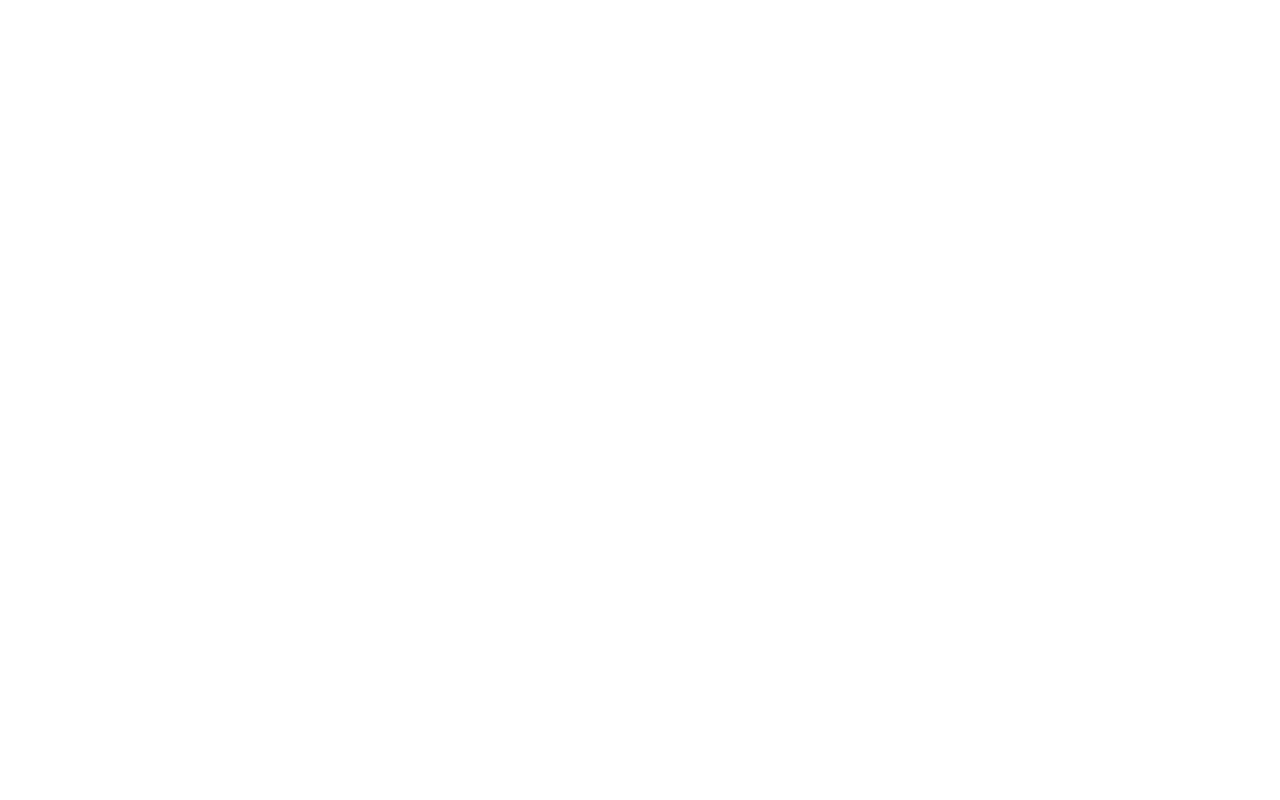
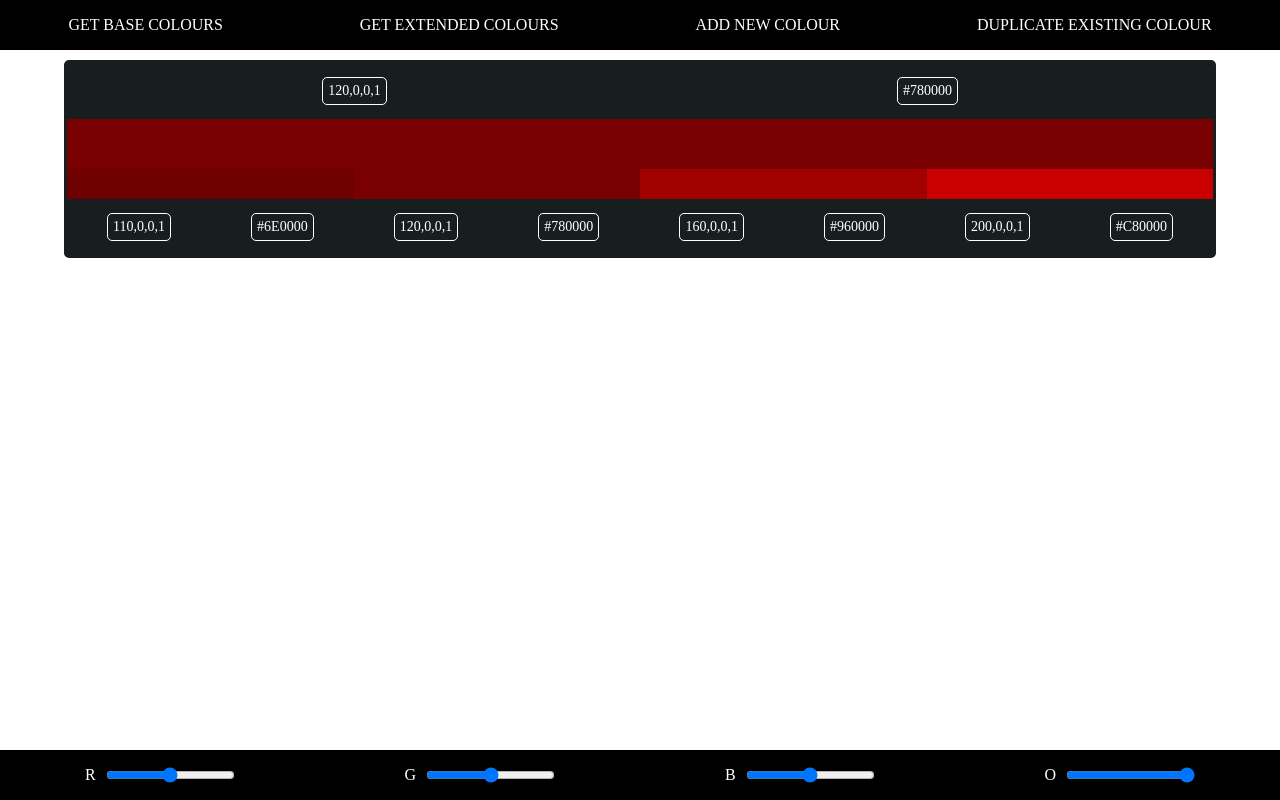
Before and after one commit to GabrielDCelery/practice-colourpicker-angularjs, a website: page public/index.html in a window 1280 px wide. Drawn offline with nearby package versions, Linux system fonts and the light colour scheme; files that its build step writes are made by us from their sources.

Commit message:
Added basic styling and design to the application

```diff
--- a/public/index.html
+++ b/public/index.html
@@ -7,6 +7,75 @@
 </head>
 <body>
 
+	<nav>
+		<ul class="navButtons">
+			<li id="getBasePalette">GET BASE COLOURS</li>
+			<li id="getExtendedPalette">GET EXTENDED COLOURS</li>
+			<li>ADD NEW COLOUR</li>
+			<li>DUPLICATE EXISTING COLOUR</li>
+		</ul>
+	</nav>
+
+	<main>
+		<ul>
+			<li class="monochromatic">
+				<div class="colourValueBox">
+					<div class="baseColourValues">
+						<p class="rgbaValue">120,0,0,1</p>
+						<p class="hexValue">#780000</p>
+					</div>
+				</div>
+				<div class="colourBox">
+					<div class="baseColour" style="background-color: rgba(120,0,0,1);"></div>
+				</div>
+				<div class="colourBox">
+					<div class="tintColour" style="background-color: rgba(110,0,0,1);"></div>
+					<div class="tintColour" style="background-color: rgba(120,0,0,1);"></div>
+					<div class="tintColour" style="background-color: rgba(160,0,0,1);"></div>
+					<div class="tintColour" style="background-color: rgba(200,0,0,1);"></div>
+				</div>
+				<div class="colourValueBox">
+					<div class="tintColourValues">
+						<p class="rgbaValue">110,0,0,1</p>
+						<p class="hexValue">#6E0000</p>
+					</div>
+					<div class="tintColourValues">
+						<p class="rgbaValue">120,0,0,1</p>
+						<p class="hexValue">#780000</p>
+					</div>
+					<div class="tintColourValues">
+						<p class="rgbaValue">160,0,0,1</p>
+						<p class="hexValue">#960000</p>
+					</div>
+					<div class="tintColourValues">
+						<p class="rgbaValue">200,0,0,1</p>
+						<p class="hexValue">#C80000</p>
+					</div>
+				</div>
+			</li>
+		</ul>
+	</main>
+
+	<footer>
+		<div class="colourAdjuster">
+			<p>R</p>
+			<input type="range" min="0" max="255"></input>
+		</div>
+		<div class="colourAdjuster">
+			<p>G</p>
+			<input type="range" min="0" max="255"></input>
+		</div>
+		<div class="colourAdjuster">
+			<p>B</p>
+			<input type="range" min="0" max="255"></input>
+		</div>
+		<div class="colourAdjuster">
+			<p>O</p>
+			<input type="range" min="0" max="1"></input>
+		</div>
+	</footer>
+
+
 	<script type="text/javascript" src="lib/angular/angular.min.js"></script>
 	<script type="text/javascript" src="js/app.min.js"></script>
 
--- a/src/css/app.css
+++ b/src/css/app.css
@@ -0,0 +1,140 @@
+body {
+	display: block;
+	margin: 10px auto 0;
+	width: 90%;
+	max-width: 1440px;
+	overflow-y: scroll;
+}
+
+ul {
+	margin: 0;
+	padding: 0;
+	list-style: none;
+}
+
+/******************************************************************
+NAVBAR
+******************************************************************/
+
+nav {
+	width: 100%;
+	position: fixed;
+	top: 0;
+	left: 0;
+}
+
+.navButtons {
+	height: 50px;
+	display: flex;
+	justify-content: space-around;
+}
+
+.navButtons li {
+	display: flex;
+	flex-grow: 1;
+	justify-content: center;
+	align-items: center;
+	color: #fff;
+	background-color: #000;
+	cursor: pointer;
+	transition: all 1s;
+}
+
+.navButtons li:hover {
+	background-color: #3F5056;
+}
+
+/******************************************************************
+COLOUR BOXES
+******************************************************************/
+main {
+	margin: 60px 0;
+}
+
+.monochromatic {
+	display: flex;
+	flex-wrap: wrap;
+	margin: 20px 0;
+	border-radius: 5px;
+	border: solid #181E20 3px;
+}
+
+.baseColourValues,
+.tintColourValues {
+	display: flex;
+	justify-content: space-around;
+	align-items: center;
+}
+
+.baseColour {
+	height: 50px;
+}
+
+.tintColour {
+	height: 30px;
+}
+
+.colourBox,
+.colourValueBox {
+	display: flex;
+	width: 100%;
+}
+
+.baseColour,
+.baseColourValues {
+	flex-grow: 4
+}
+
+.tintColour,
+.tintColourValues {
+	flex-grow: 1;
+}
+
+.baseColourValues,
+.tintColourValues {
+	background-color: #181E20;
+}
+
+.baseColourValues p,
+.tintColourValues p {
+	padding: 5px;
+	border-radius: 5px;
+	font-size: 14px;
+	border: solid #fff 1px;
+	color: #fff;
+	background-color: #181E20;
+}
+
+/******************************************************************
+COLOUR BOXES BEHAVIOUR
+******************************************************************/
+
+.baseColour {
+	cursor: pointer;
+}
+
+/******************************************************************
+FOOTER
+******************************************************************/
+
+footer {
+	display: flex;
+	width: 100%;
+	height: 50px;
+	position: fixed;
+	bottom: 0;
+	left: 0;
+	background-color: #000;
+}
+
+.colourAdjuster {
+	display: flex;
+	justify-content: center;
+	align-items: center;
+	flex-grow: 1;
+}
+
+.colourAdjuster p {
+	color: #fff;
+	padding-right: 10px;
+}
```
Also changed, not shown: public/css/app.min.css, 1 other file.
